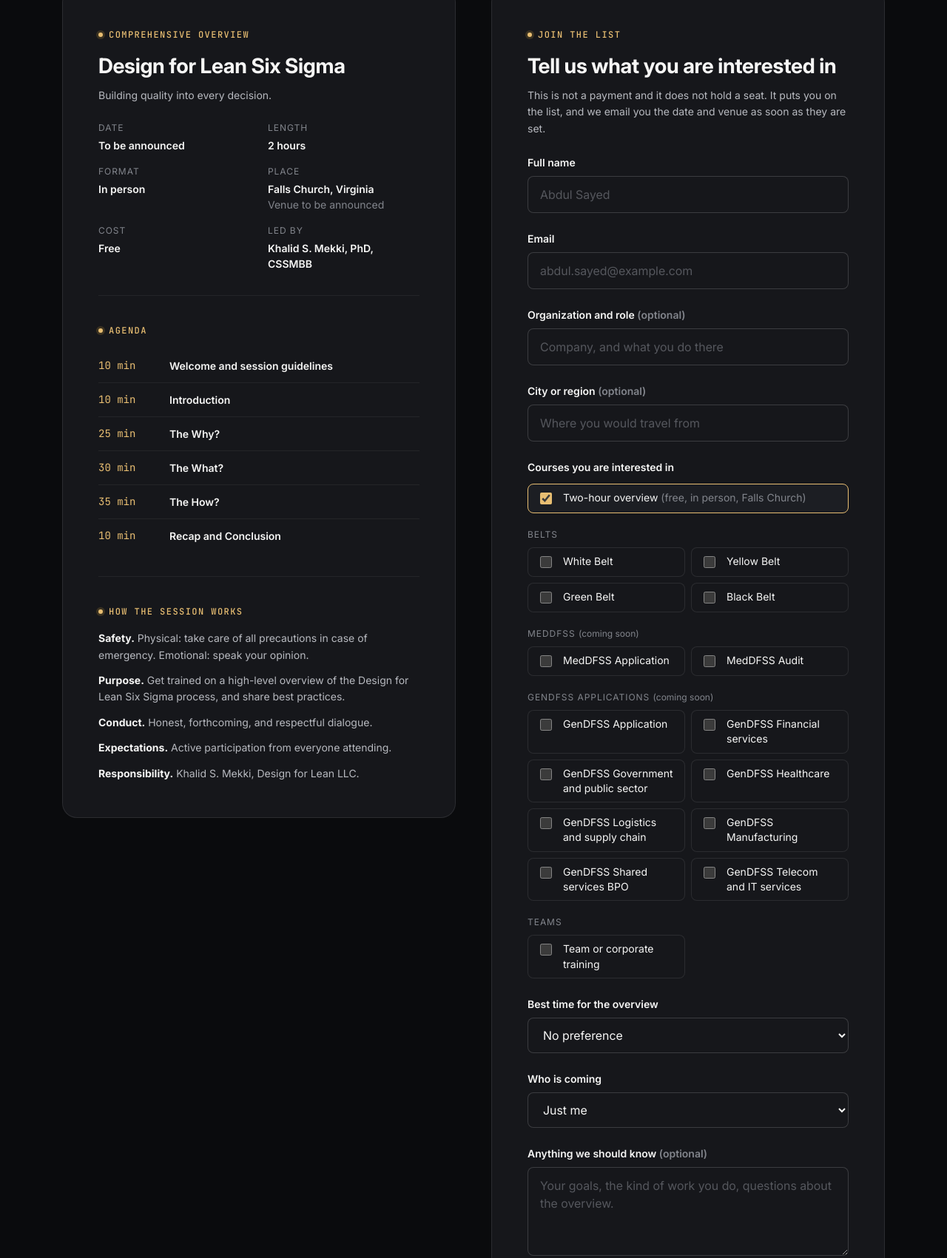
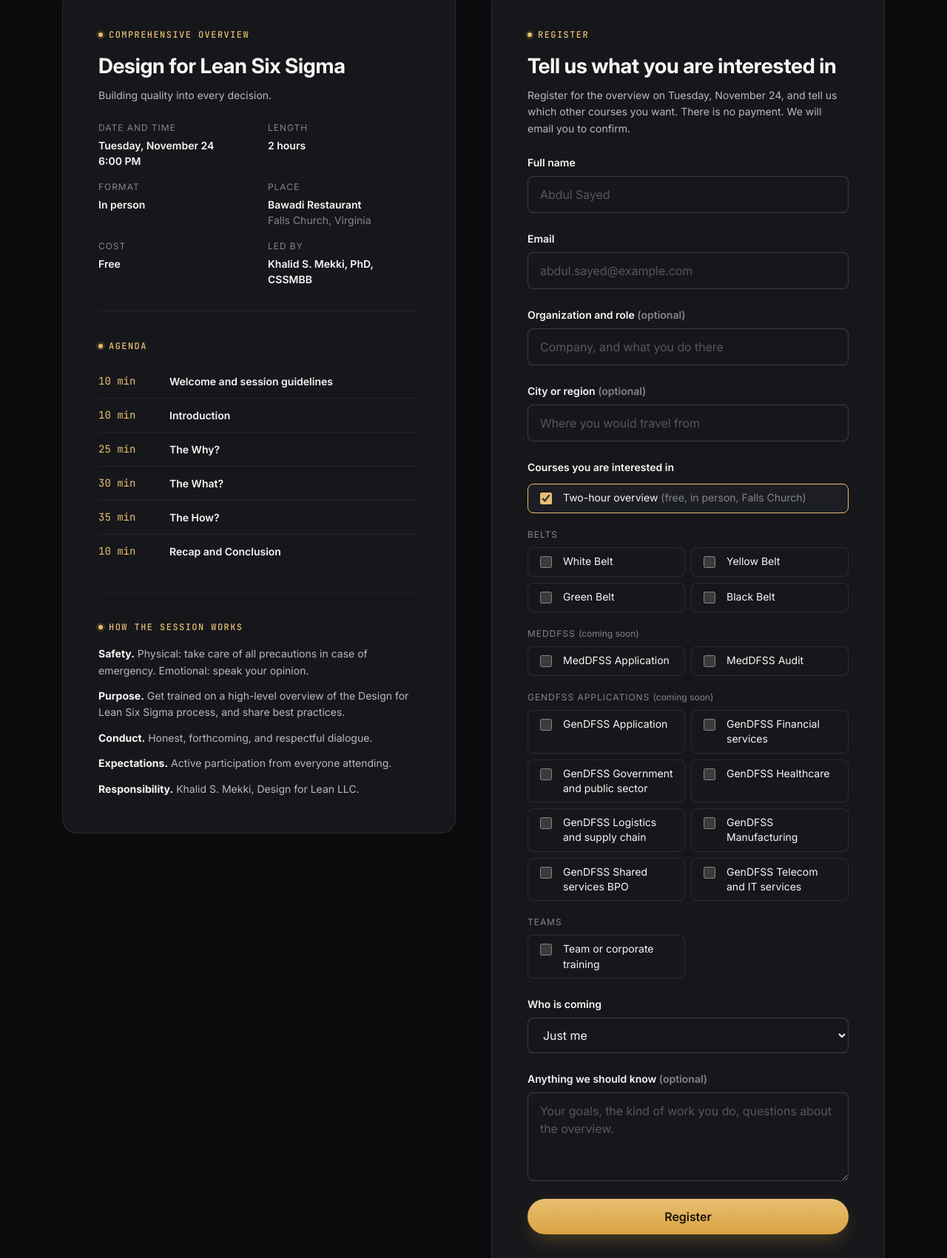
Before and after one commit to kmekki-create/Designforlean-Website, a plain HTML site: page course-registration.html in a window 1280 px wide. Shown: the part 646-2347 px from the top of the page at 74% size. Drawn offline with Linux system fonts and the light colour scheme.

Commit message:
Course Registration: set date, time and venue
Overview is Tuesday, November 24 at 6:00 PM at Bawadi Restaurant in
Falls Church. Switch the form from join-the-list to Register, drop the
now-moot best-time question, and update meta descriptions.

Co-Authored-By: Claude Sonnet 5.5 <noreply@anthropic.com>

```diff
--- a/course-registration.html
+++ b/course-registration.html
@@ -4,12 +4,12 @@
 <meta charset="UTF-8">
 <meta name="viewport" content="width=device-width, initial-scale=1">
 <title>Course Registration | Design for Lean Six Sigma</title>
-<meta name="description" content="Register your interest in Design for Lean courses. Start with a free two-hour, in-person overview of Design for Lean Six Sigma in Falls Church, Virginia. Date to be announced.">
+<meta name="description" content="Register your interest in Design for Lean courses. Start with a free two-hour, in-person overview of Design for Lean Six Sigma on Tuesday, November 24 at 6:00 PM at Bawadi Restaurant in Falls Church, Virginia.">
 <meta name="keywords" content="Design for Lean Six Sigma overview, Lean Six Sigma training Falls Church Virginia, Lean Six Sigma course registration, Design for Six Sigma training">
 <link rel="icon" href="favicon.svg" type="image/svg+xml">
 <link rel="canonical" href="https://designforlean.com/course-registration.html">
 <meta property="og:title" content="Course Registration | Design for Lean Six Sigma">
-<meta property="og:description" content="A free two-hour, in-person overview of Design for Lean Six Sigma in Falls Church, Virginia. Join the list to hear the date first.">
+<meta property="og:description" content="A free two-hour, in-person overview of Design for Lean Six Sigma on Tuesday, November 24 at 6:00 PM at Bawadi Restaurant in Falls Church, Virginia.">
 <meta property="og:site_name" content="Design for Lean Six Sigma Certification">
 <meta property="og:type" content="website">
 <meta property="og:url" content="https://designforlean.com/course-registration.html">
@@ -60,7 +60,7 @@
   <div class="page-header container">
     <span class="eyebrow">COURSE REGISTRATION</span>
     <h1>Start with a two-hour overview</h1>
-    <p>Our first session is a free, in-person overview of Design for Lean Six Sigma in Falls Church, Virginia. The date is still being set. Join the list and you will hear it first. The same form lets you tell us which other courses you want.</p>
+    <p>Our first session is a free, in-person overview of Design for Lean Six Sigma on Tuesday, November 24 at 6:00 PM at Bawadi Restaurant in Falls Church, Virginia. Register below.The same form lets you tell us which other courses you want.</p>
   </div>
 
   <section class="section" style="padding-top:var(--space-8);">
@@ -75,10 +75,10 @@
             <p class="text-secondary reg-sub">Building quality into every decision.</p>
 
             <dl class="reg-facts">
-              <div><dt>Date</dt><dd>To be announced</dd></div>
+              <div><dt>Date and time</dt><dd>Tuesday, November 24<br>6:00 PM</dd></div>
               <div><dt>Length</dt><dd>2 hours</dd></div>
               <div><dt>Format</dt><dd>In person</dd></div>
-              <div><dt>Place</dt><dd>Falls Church, Virginia<br><span class="text-tertiary">Venue to be announced</span></dd></div>
+              <div><dt>Place</dt><dd>Bawadi Restaurant<br><span class="text-tertiary">Falls Church, Virginia</span></dd></div>
               <div><dt>Cost</dt><dd>Free</dd></div>
               <div><dt>Led by</dt><dd>Khalid S. Mekki, PhD, CSSMBB</dd></div>
             </dl>
@@ -108,11 +108,11 @@
 
         <div data-reveal data-reveal-delay="100" id="signup">
           <div class="card reg-form-card">
-            <span class="eyebrow">JOIN THE LIST</span>
+            <span class="eyebrow">REGISTER</span>
             <h2 class="reg-title">Tell us what you are interested in</h2>
-            <p class="text-secondary reg-sub">This is not a payment and it does not hold a seat. It puts you on the list, and we email you the date and venue as soon as they are set.</p>
+            <p class="text-secondary reg-sub">Register for the overview on Tuesday, November 24, and tell us which other courses you want. There is no payment. We will email you to confirm.</p>
 
-            <form id="registration-form" action="https://api.web3forms.com/submit" novalidate data-success="Thanks, you are on the list. We will email you the date and venue as soon as they are set.">
+            <form id="registration-form" action="https://api.web3forms.com/submit" novalidate data-success="Thanks, we have your registration for Tuesday, November 24 at 6:00 PM. We will email you to confirm.">
               <input type="hidden" name="access_key" value="7e2847d1-11a8-4428-8d10-2890efc41125">
               <input type="hidden" name="subject" value="Course registration interest from Design for Lean website">
               <input type="hidden" name="from_name" value="Design for Lean website: course registration">
@@ -168,15 +168,6 @@
               </div>
 
               <div class="field">
-                <label for="besttime">Best time for the overview</label>
-                <select id="besttime" name="best_time">
-                  <option value="No preference">No preference</option>
-                  <option value="Weekday daytime">Weekday daytime</option>
-                  <option value="Weekday evening">Weekday evening</option>
-                  <option value="Saturday">Saturday</option>
-                </select>
-              </div>
-              <div class="field">
                 <label for="groupsize">Who is coming</label>
                 <select id="groupsize" name="group_size">
                   <option value="Just me">Just me</option>
@@ -193,7 +184,7 @@
               <input type="checkbox" name="botcheck" class="visually-hidden" tabindex="-1" autocomplete="off" aria-hidden="true">
               <button type="submit" class="btn btn-primary btn-lg btn-block">
                 <span class="spinner" aria-hidden="true"></span>
-                <span class="btn-label">Join the list</span>
+                <span class="btn-label">Register</span>
               </button>
               <div id="form-status" class="form-status" aria-live="polite"></div>
             </form>
```
